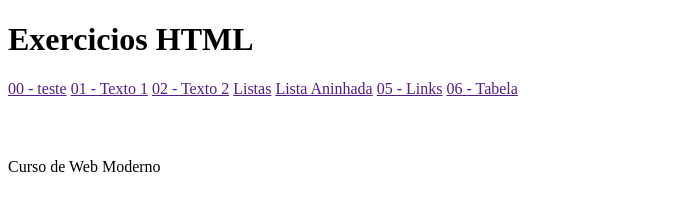
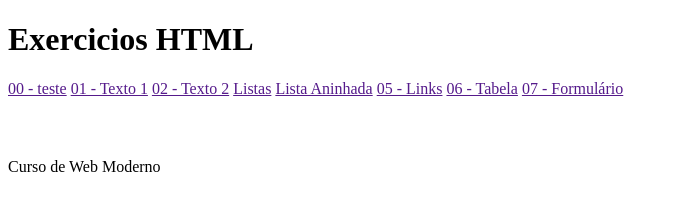
Before and after one commit to NatanaelBraga-dev/Curso-Web-Moderno, a website: page Curso Web Moderno/html/index.html in a window 1280 px wide. Shown: the whole page, without its empty margins (0-678 px from the left). Drawn offline with Linux system fonts and the light colour scheme.

Commit message:
learning about forms in html using functionals examples, pt1

```diff
--- a/Curso Web Moderno/html/index.html
+++ b/Curso Web Moderno/html/index.html
@@ -22,6 +22,7 @@
         <a href wm-nav="exercicios/listaAninhada.html">Lista Aninhada</a>
         <a href wm-nav="exercicios/links.html">05 - Links</a>
         <a href wm-nav="exercicios/tabela.html">06 - Tabela</a>
+        <a href wm-nav="exercicios/form/form.html">07 - Formulário</a>
     </nav>
     <section id="conteudo"></section>
     <footer>
--- a/Curso Web Moderno/package.json
+++ b/Curso Web Moderno/package.json
@@ -1,5 +1,7 @@
 {
   "dependencies": {
+    "body-parser": "1.18.2",
+    "express": "^4.16.3",
     "lodash": "^4.17.21",
     "node-schedule": "1.3.0"
   }
```
Also changed, not shown: 1 other file.
